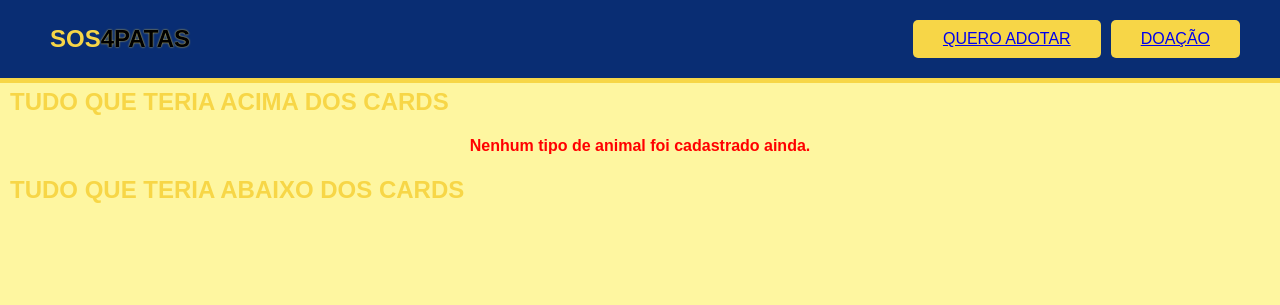
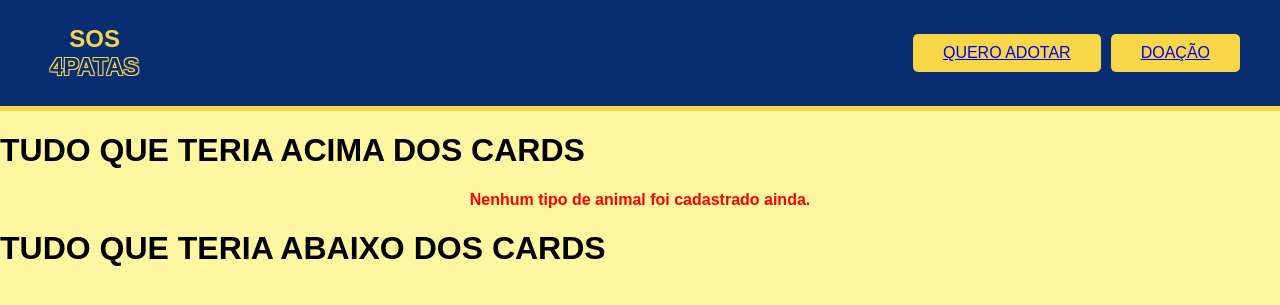
Before and after one commit to marcusvrds07/SOS-4-PATAS, a Django app: page / in a window 1280 px wide. Shown: the top 305 px of the page. Run offline with Django 5.2, Linux system fonts and the light colour scheme; data that the repository does not hold is empty.

Commit message:
update css and index

```diff
--- a/base_statics/home/css/style.css
+++ b/base_statics/home/css/style.css
@@ -1,35 +1,48 @@
+:root {
+  --amarelo-principal: #f7d647;
+  --azul-principal: #092d73;
+}
+
 body {
     padding: 0;
     margin: 0;
     box-sizing: border-box;
     background-color: #fef6a0;
     font-family: Arial, sans-serif;
+
   }
 
   .header{
-    background-color: #092d73;
+    background-color: var(--azul-principal);
     display: flex;
     align-items: center;
     padding: 20px 40px;
-    border-bottom: 5px solid #f7d647;
+    border-bottom: 5px solid var(--amarelo-principal);
     justify-content: space-between;
   }
 
-h1 {
+.title_span {
+    text-align: center;
     margin: 0;
     font-size: 24px;
     font-weight: bold;
-    color: #f7d647;
+    color: var(--amarelo-principal);
     padding: 5px 10px;
 }
 
 .sos {
-    color: #f7d647;
+
+    color: var(--amarelo-principal);
 }
 
 .patas {
-    color: #000;
-    text-shadow: 0 0 2px #f7d647;
+    color: var(--azul-principal);
+    text-shadow:
+      -1px -1px 0 var(--amarelo-principal),
+      1px -1px 0 var(--amarelo-principal),
+      -1px  1px 0 var(--amarelo-principal),
+      1px  1px 0 var(--amarelo-principal);
+
 }
 
 .buttons {
@@ -38,7 +51,7 @@ h1 {
 }
 
 .botamarelo {
-  background-color: #f7d647;
+  background-color: var(--amarelo-principal);
   padding: 10px 30px;
   border-radius: 5px;
 }
@@ -71,7 +84,7 @@ h1 {
     width: 90%;
     height: 90%;
     background-color: #ffdf2b;
-    border: 2px solid #092d73;
+    border: 2px solid var(--azul-principal);
     border-radius: 30px;
     padding: 10px;
     z-index: 0;
@@ -84,7 +97,7 @@ h1 {
     width: 90%;
     height: 200px;
     background-color: #f4f69e;
-    border: 2px solid #092d73;
+    border: 2px solid var(--azul-principal);
     border-radius: 16px 30px 16px 30px;
     padding: 10px;
     text-align: center;
@@ -96,7 +109,7 @@ h1 {
     height: 100px;
     object-fit: cover;
     border-radius: 12px;
-    border: 1px solid #092d73;
+    border: 1px solid var(--azul-principal);
   }
 
 
@@ -118,7 +131,7 @@ h1 {
     top: 10px;
     left: 5px;
     background-color: #ffd105;
-    border: 2px solid #092d73;
+    border: 2px solid var(--azul-principal);
     border-radius: 8px;
     width: 100%;
     height: 80%;
@@ -131,7 +144,7 @@ h1 {
     left: 10px;
     top: 20px;
     background-color: #ffd105;
-    border: 2px solid #092d73;
+    border: 2px solid var(--azul-principal);
     border-radius: 8px;
     font-weight: bold;
     padding: 8px 15px;
--- a/home/templates/home/index.html
+++ b/home/templates/home/index.html
@@ -10,7 +10,10 @@
 <body>
 <header class="header">
   <div class="logo-container">
-    <h1><span class="sos">SOS</span><span class="patas">4PATAS</span></h1>
+    <div class="title_span">
+        <span class="sos">SOS</span><br>
+        <span class="patas">4PATAS</span>
+    </div>
   </div>
   <div class="buttons">
     <a href="#" class="botamarelo">QUERO ADOTAR</a>
```
